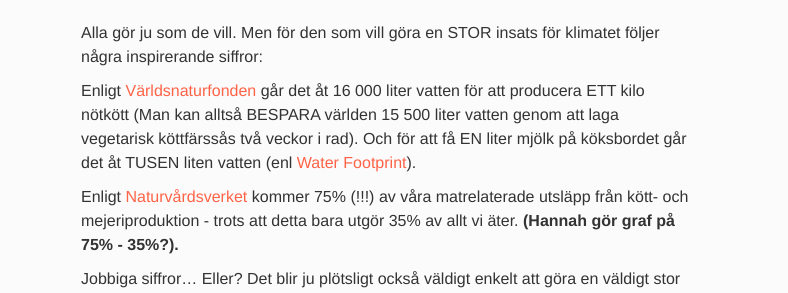
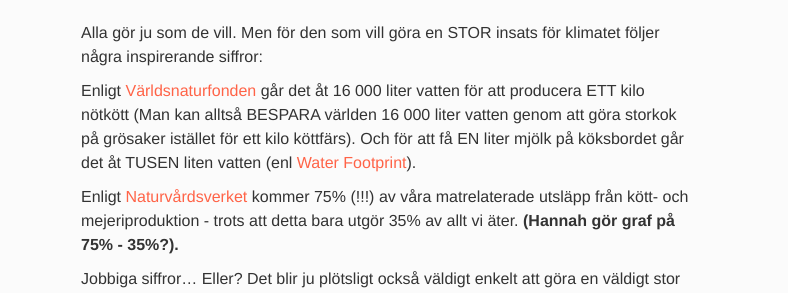
Before and after one commit to frigolitvarulv/faktiskt.github.io, a Jekyll site: the page built from miljo/vad-ska-alla-bli-veganer-eller.md, in a window 1280 px wide. Shown: the part 122-415 px from the top of the page, without its empty margins (254-1042 px from the left). Built offline with Jekyll 4.4.1, drawn with Linux system fonts in a browser that asks for light colours; nearby versions of some CDN libraries; Markdown is read by kramdown in place of the engine named in the settings.

Commit message:
Updated vad-ska-alla-bli-veganer-eller.md

```diff
--- a/miljo/vad-ska-alla-bli-veganer-eller.md
+++ b/miljo/vad-ska-alla-bli-veganer-eller.md
@@ -5,9 +5,10 @@ title: "Vadå, ska alla bli veganer eller?"
 ---
 
 
+
 Alla gör ju som de vill. Men för den som vill göra en STOR insats för klimatet följer några inspirerande siffror:
 
-Enligt [Världsnaturfonden](http://www.wwf.se/vrt-arbete/klimat/min-vardag/artikelarkiv/1517751-min-vardag-glm-snabba-duschar-spara-vatten-p-riktigt) går det åt 16 000 liter vatten för att producera ETT kilo nötkött (Man kan alltså BESPARA världen 15 500 liter vatten genom att laga vegetarisk köttfärssås två veckor i rad). Och för att få EN liter mjölk på köksbordet går det åt TUSEN liten vatten (enl [Water Footprint](http://waterfootprint.org/media/downloads/Hoekstra-2008-WaterfootprintFood.pdf)).
+Enligt [Världsnaturfonden](http://www.wwf.se/vrt-arbete/klimat/min-vardag/artikelarkiv/1517751-min-vardag-glm-snabba-duschar-spara-vatten-p-riktigt) går det åt 16 000 liter vatten för att producera ETT kilo nötkött (Man kan alltså BESPARA världen 16 000 liter vatten genom att göra storkok på grösaker istället för ett kilo köttfärs). Och för att få EN liter mjölk på köksbordet går det åt TUSEN liten vatten (enl [Water Footprint](http://waterfootprint.org/media/downloads/Hoekstra-2008-WaterfootprintFood.pdf)).
 
 Enligt [Naturvårdsverket](https://www.naturvardsverket.se/Documents/publikationer6400/978-91-620-6653-6.pdf?pid=14404) kommer 75% (!!!) av våra matrelaterade utsläpp från kött- och mejeriproduktion - trots att detta bara utgör 35% av allt vi äter. **(Hannah gör graf på 75% - 35%?).**
 
```
